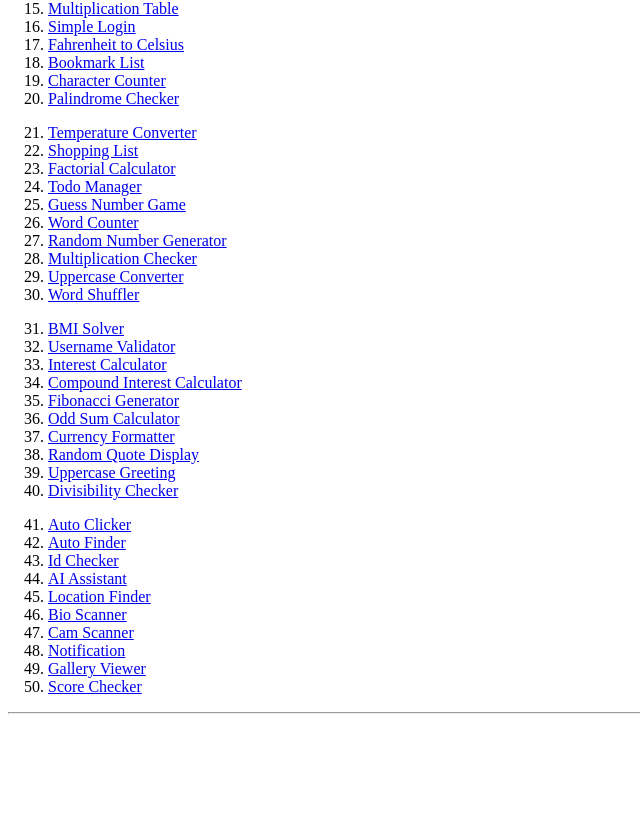
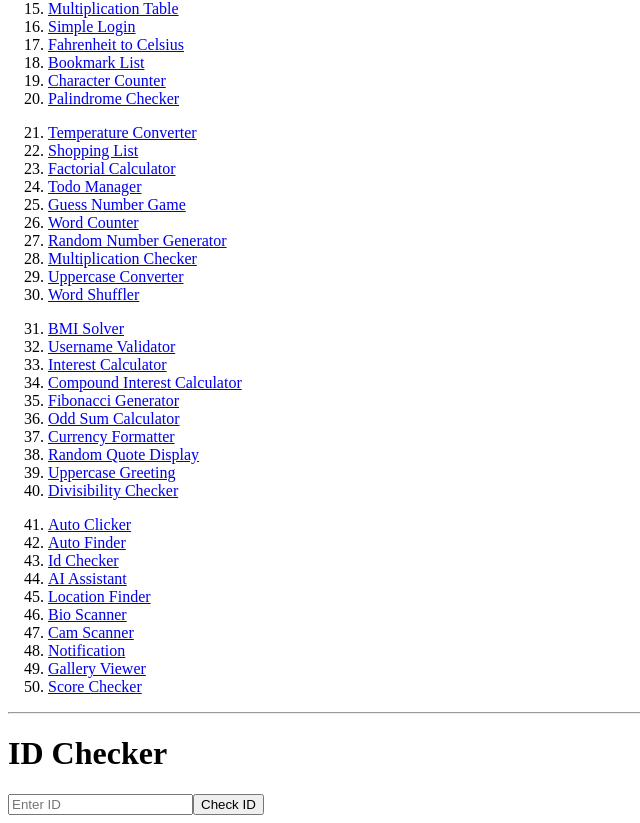
Before and after one commit to SVFC-Travel-Booking-System/Angular-Components, an Angular app: page /id-checker in a window 1280 px wide. Before the commit this address led to /. Shown: the part 348-1171 px from the top of the page, without its empty margins (0-640 px from the left). Before the commit the page ends 1070 px from the top, so only its background shows below. Built offline with nearby package versions, Linux system fonts and the light colour scheme.

Commit message:
#43 checking if an ID is valid

```diff
--- a/src/app/app-routing.module.ts
+++ b/src/app/app-routing.module.ts
@@ -42,7 +42,7 @@ import { UppercasegreetingComponent } from './components/uppercasegreeting/upper
 import { DivisiblecheckerComponent } from './components/divisiblechecker/divisiblechecker.component';
 import { AutoclickerComponent } from './components/autoclicker/autoclicker.component';
 import { AutofinderComponent } from './components/autofinder/autofinder.component';
-
+import { IdcheckerComponent } from './components/idchecker/idchecker.component';
 
 
 
@@ -89,7 +89,7 @@ const routes: Routes = [
   { path: 'divisible-checker', component: DivisiblecheckerComponent },
   { path: 'auto-clicker', component: AutoclickerComponent },
   { path: 'auto-finder', component: AutofinderComponent},
-
+  { path: 'id-checker', component: IdcheckerComponent},
 
 
 
--- a/src/app/app.module.ts
+++ b/src/app/app.module.ts
@@ -46,6 +46,7 @@ import { UppercasegreetingComponent } from './components/uppercasegreeting/upper
 import { DivisiblecheckerComponent } from './components/divisiblechecker/divisiblechecker.component';
 import { AutoclickerComponent } from './components/autoclicker/autoclicker.component';
 import { AutofinderComponent } from './components/autofinder/autofinder.component';
+import { IdcheckerComponent } from './components/idchecker/idchecker.component';
 
 
 @NgModule({
@@ -93,6 +94,7 @@ import { AutofinderComponent } from './components/autofinder/autofinder.componen
     DivisiblecheckerComponent,
     AutoclickerComponent,
     AutofinderComponent,
+    IdcheckerComponent,
 
 
 
--- /dev/null
+++ b/src/app/components/idchecker/idchecker.component.html
@@ -0,0 +1,17 @@
+<div class="container">
+    <h1>ID Checker</h1>
+
+    <!-- Input field for ID -->
+    <div>
+        <input type="text" [(ngModel)]="idInput" placeholder="Enter ID" />
+        <button (click)="checkId()">Check ID</button>
+    </div>
+
+    <!-- Display result -->
+    <div *ngIf="isValid !== null">
+        <p *ngIf="isValid; else invalidId">The ID is valid.</p>
+        <ng-template #invalidId>
+            <p>The ID is invalid. Please enter a positive number.</p>
+        </ng-template>
+    </div>
+</div>
--- /dev/null
+++ b/src/app/components/idchecker/idchecker.component.ts
@@ -0,0 +1,22 @@
+import { Component } from '@angular/core';
+
+@Component({
+  selector: 'app-idchecker',
+  templateUrl: './idchecker.component.html',
+  styleUrl: './idchecker.component.css'
+})
+export class IdcheckerComponent {
+  idInput: string = ''; // User input for ID
+  isValid: boolean | null = null; // Track if the ID is valid
+
+  // Method to check if the input ID is a valid number
+  checkId() {
+    const id = parseInt(this.idInput, 10);
+    if (!isNaN(id) && id > 0) {
+      this.isValid = true;
+    } else {
+      this.isValid = false;
+    }
+  }
+
+}
```
Also changed, not shown: src/app/components/idchecker/idchecker.component.css (added), 1 other file (tests, documents, lock files or other folders).
